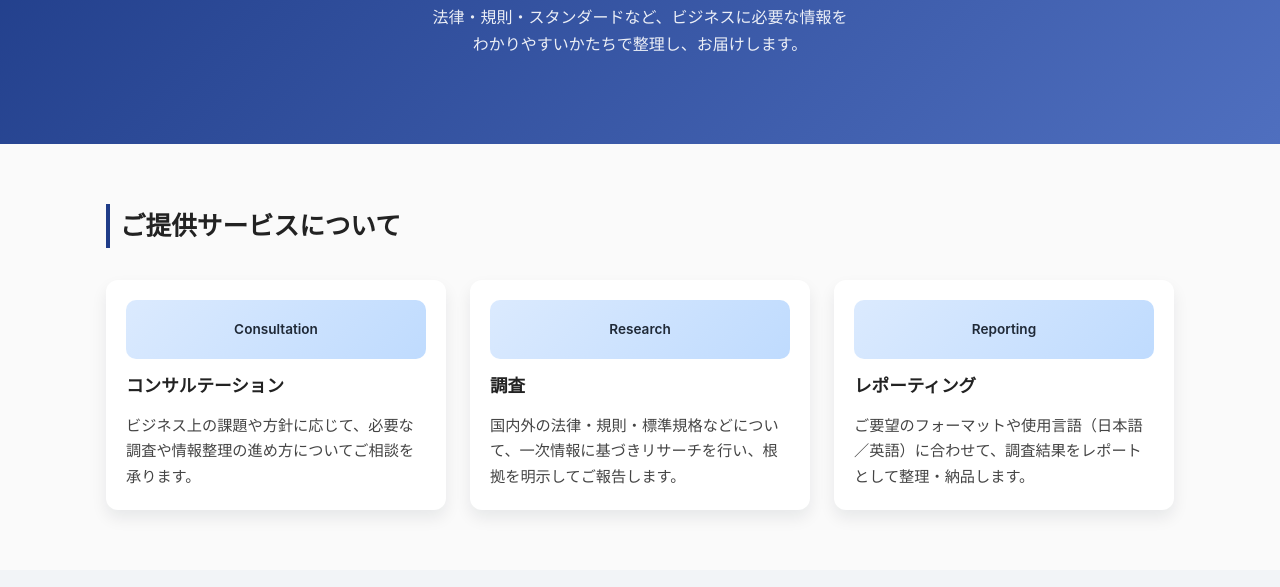
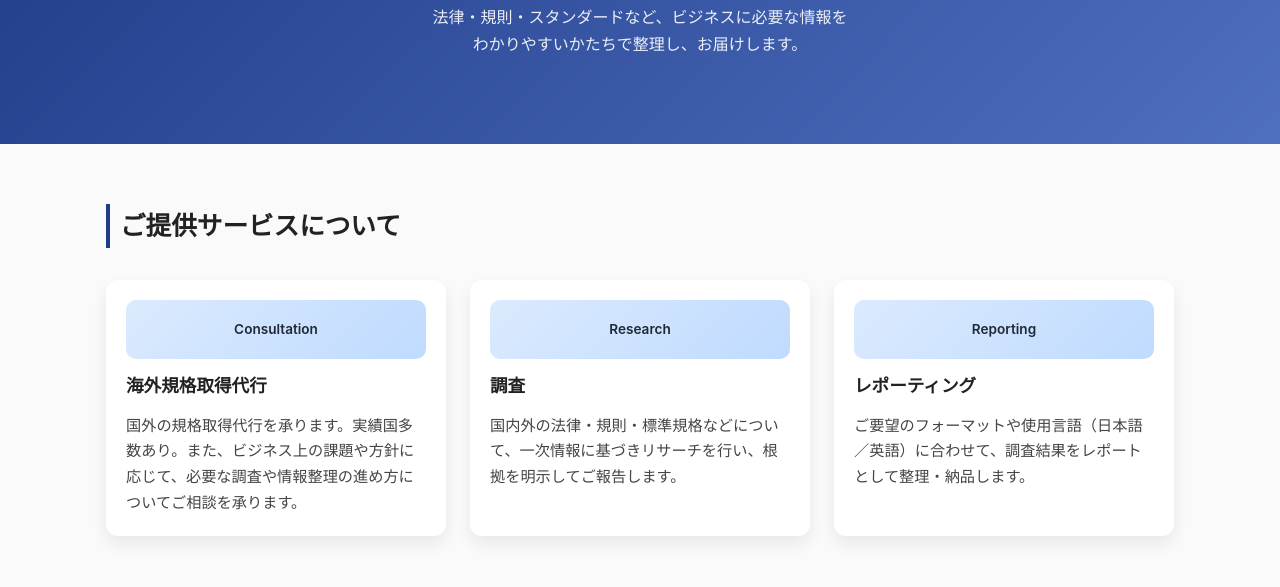
Before and after one commit to kinoto-r/kinoto-research, a plain HTML site: page index.html in a window 1280 px wide. Shown: the part 213-800 px from the top of the page. Drawn offline with Linux system fonts and the light colour scheme.

Commit message:
index.html update

```diff
--- a/index.html
+++ b/index.html
@@ -37,9 +37,9 @@
                         <!-- 後で assets/images に画像を置き、backgroundや<img>に変更可 -->
                         <span>Consultation</span>
                     </div>
-                    <h3 class="card-title">コンサルテーション</h3>
+                    <h3 class="card-title">海外規格取得代行</h3>
                     <p class="card-text">
-                        ビジネス上の課題や方針に応じて、必要な調査や情報整理の進め方についてご相談を承ります。
+                        国外の規格取得代行を承ります。実績国多数あり。また、ビジネス上の課題や方針に応じて、必要な調査や情報整理の進め方についてご相談を承ります。
                     </p>
                 </article>
 
```
Also changed, not shown: about/index.html (+2 -1 lines).
